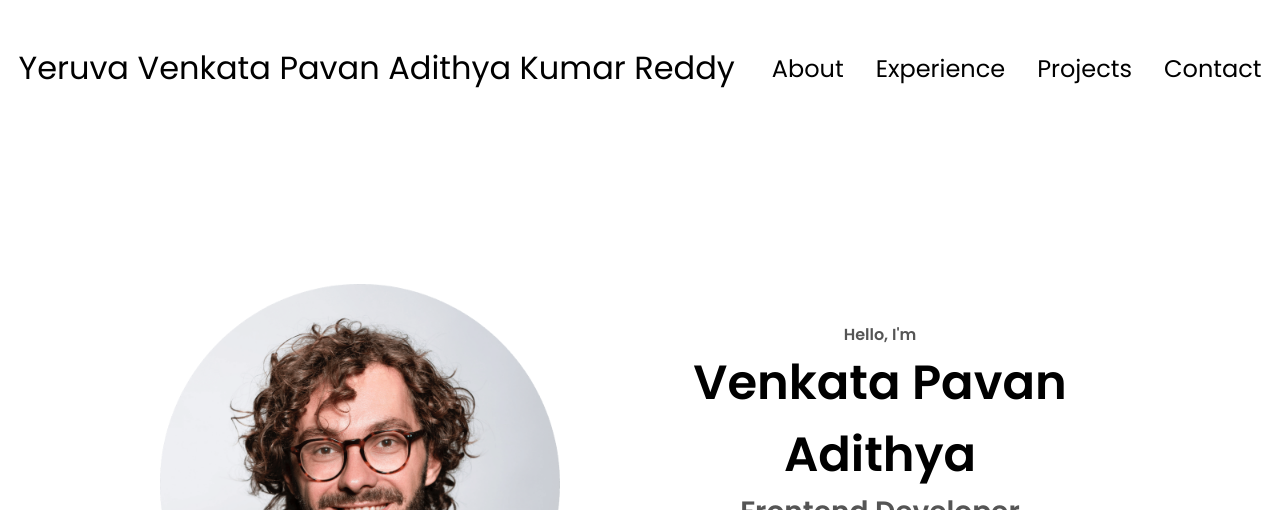
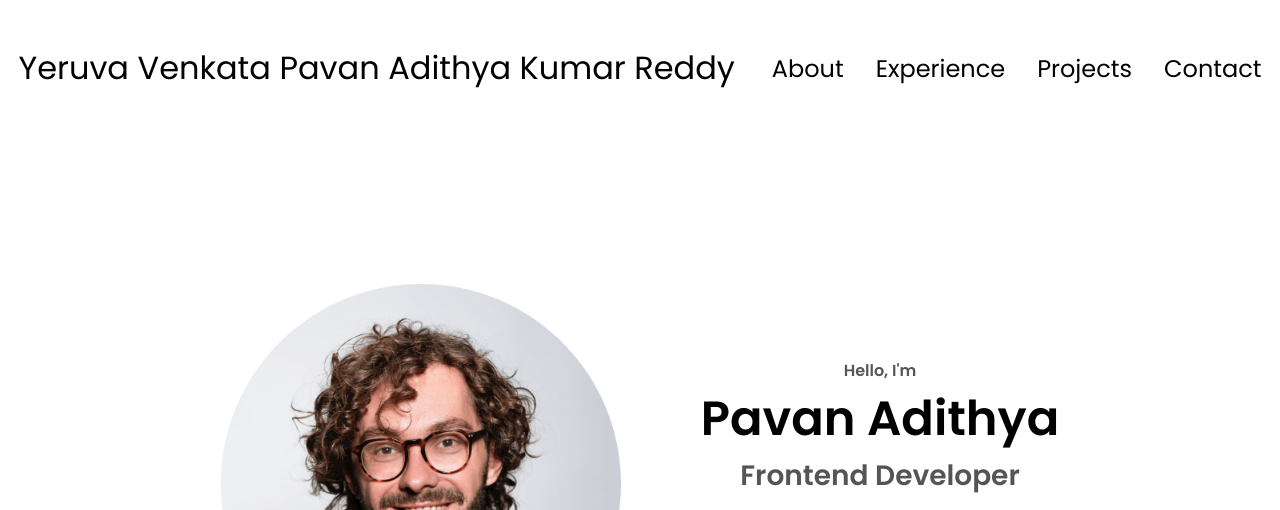
Before and after one commit to venkatapavanadithya/portfolio, a plain HTML site: page portfolio/portpolio/index.html in a window 1280 px wide. Shown: the top 510 px of the page. Drawn offline with Linux system fonts and the light colour scheme.

Commit message:
second commit

```diff
--- a/portfolio/portpolio/index.html
+++ b/portfolio/portpolio/index.html
@@ -42,7 +42,7 @@
       </div>
       <div class="section__text">
         <p class="section__text__p1">Hello, I'm</p>
-        <h1 class="title">Venkata Pavan Adithya</h1>
+        <h1 class="title">Pavan Adithya</h1>
         <p class="section__text__p2">Frontend Developer</p>
         <div class="btn-container">
           <button
```
